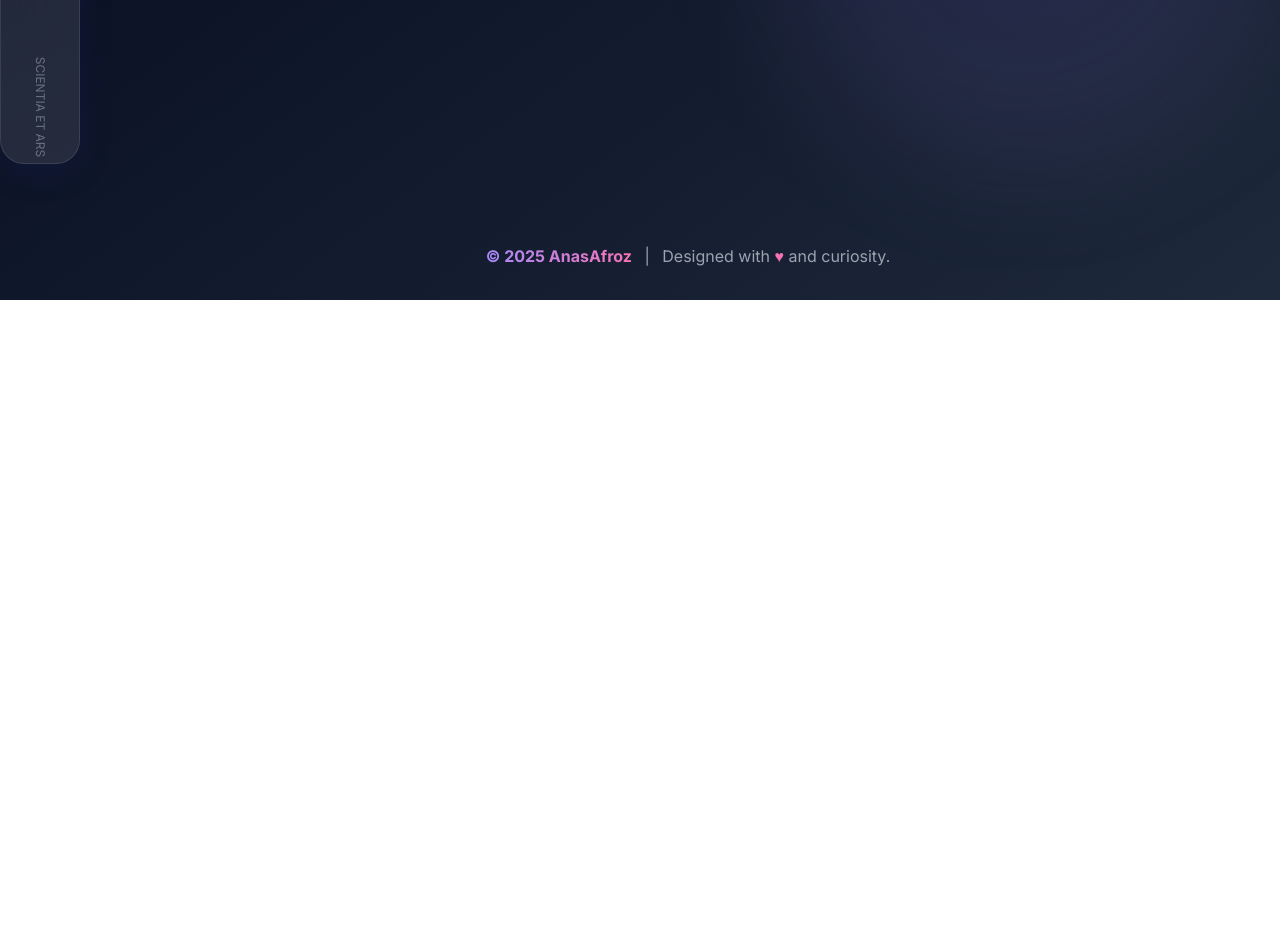
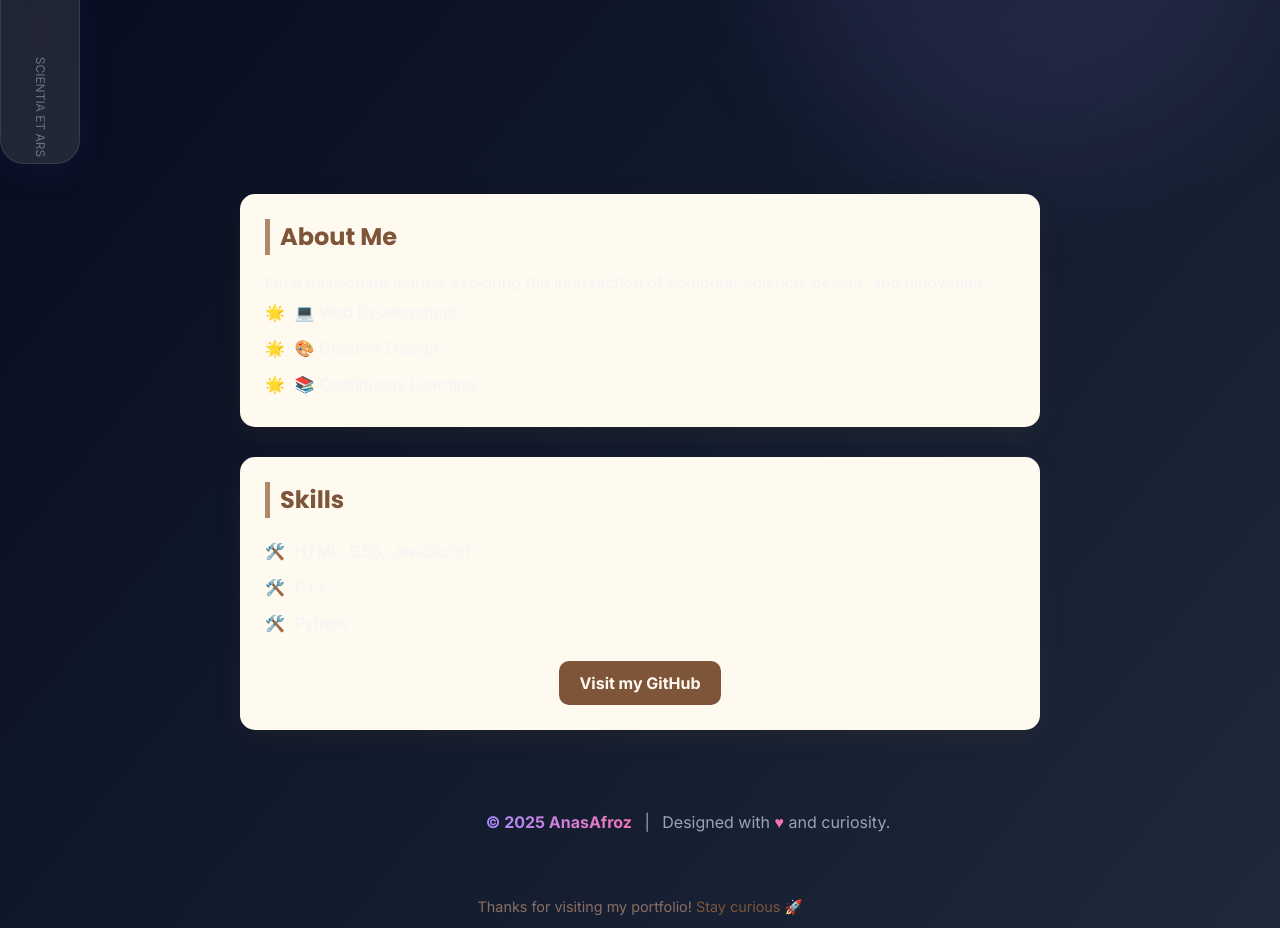
Before and after one commit to AnasAfroz/portfolio, a plain HTML site: page index.html in a window 1280 px wide. Shown: the part 636-1564 px from the top of the page. Before the commit the page ends 936 px from the top, so only its background shows below. Drawn offline with nearby package versions, Linux system fonts and the light colour scheme.

Commit message:
Update index.html

```diff
--- a/index.html
+++ b/index.html
@@ -1,4 +1,3 @@
-
 <!DOCTYPE html>
 <html lang="en" class="scroll-smooth">
 <head>
@@ -6,6 +5,8 @@
   <meta name="viewport" content="width=device-width, initial-scale=1.0">
   <script src="https://cdn.tailwindcss.com"></script>
   <title>Anas Afroz | Developer</title>
+
+  <!-- Tailwind Config -->
   <script>
     tailwind.config = {
       theme: {
@@ -37,7 +38,11 @@
       },
     };
   </script>
+
+  <!-- Google Fonts -->
   <link href="https://fonts.googleapis.com/css2?family=Inter:wght@400;700&family=Poppins:wght@700;900&display=swap" rel="stylesheet">
+
+  <!-- Custom Styles -->
   <style>
     body { font-family: 'Inter', ui-sans-serif, system-ui; }
     h1, h2, h3, .font-display { font-family: 'Poppins', ui-sans-serif, system-ui; }
@@ -49,6 +54,50 @@
       border-radius: 1.5rem;
       border: 1.5px solid rgba(255,255,255,0.18);
     }
+
+    /* Additional Custom CSS */
+    header p {
+      font-size: 1.2em;
+      color: #9e7540;
+    }
+    section.custom {
+      max-width: 800px;
+      margin: 30px auto;
+      background: #fffaf0;
+      padding: 25px;
+      border-radius: 15px;
+      box-shadow: 0 8px 24px rgba(125, 84, 44, 0.1);
+    }
+    section.custom h2 {
+      color: #7f5539;
+      margin-bottom: 15px;
+      font-size: 1.5em;
+      border-left: 5px solid #b08968;
+      padding-left: 10px;
+    }
+    ul { list-style: none; padding-left: 10px; }
+    ul li { padding: 6px 0; }
+    ul li::before { content: "🌟 "; margin-right: 5px; }
+    .skills ul li::before { content: "🛠️ "; }
+    .github-link { text-align: center; margin-top: 20px; }
+    .github-link a {
+      display: inline-block;
+      padding: 10px 20px;
+      background-color: #7f5539;
+      color: #fffaf0;
+      border-radius: 10px;
+      text-decoration: none;
+      font-weight: bold;
+      transition: background-color 0.3s;
+    }
+    .github-link a:hover { background-color: #5c3d2e; }
+    footer.custom {
+      text-align: center;
+      padding: 30px 0 10px;
+      font-size: 0.9em;
+      color: #8d6e63;
+    }
+    footer.custom span { color: #7f5539; }
   </style>
 </head>
 <body class="relative bg-gradient-to-br from-slate-950 via-slate-900 to-slate-800 text-gray-100 font-body min-h-screen overflow-x-hidden">
@@ -101,11 +150,8 @@
       </div>
       <!-- Hero Content -->
       <div class="flex-1 animate-fade-in">
-        <span class="inline-block bg-gradient-to-r from-accent to-accent2 text-transparent bg-clip-text font-semibold tracking-[0.2em] uppercase text-xs mb-4">
-
-        </span>
-        <h1 class="text-5xl md:text-7xl font-black font-display leading-tight mb-4 drop-shadow-[0_2px_16px_rgba(56,189,248,0.15)]">
-          <span class="block text-white">Anas Afroz</span>
+        <h1 class="text-5xl md:text-7xl font-black font-display leading-tight mb-4 text-white">
+          Anas Afroz
         </h1>
         <h2 class="text-2xl md:text-3xl font-display font-light tracking-widest bg-gradient-to-r from-accent2 via-accent3 to-accent bg-clip-text text-transparent mb-6">
           Aspiring Computer Scientist
@@ -125,11 +171,43 @@
     </section>
   </main>
 
+  <!-- Custom About Section -->
+  <section class="custom">
+    <h2>About Me</h2>
+    <p>I'm a passionate learner exploring the intersection of computer science, design, and innovation.</p>
+    <ul>
+      <li>💻 Web Development</li>
+      <li>🎨 Creative Design</li>
+      <li>📚 Continuous Learning</li>
+    </ul>
+  </section>
+
+  <!-- Custom Skills Section -->
+  <section class="custom skills">
+    <h2>Skills</h2>
+    <ul>
+      <li>HTML, CSS, JavaScript</li>
+      <li> C++</li>
+      <li>Python</li>
+    </ul>
+    <div class="github-link">
+      <a href="https://github.com/AnasAfroz">Visit my GitHub</a>
+    </div>
+  </section>
+
   <!-- Footer -->
   <footer class="mt-20 pb-8 text-center text-gray-400 text-base pl-24">
-    <span class="inline-block bg-gradient-to-r from-accent2 to-accent3 text-transparent bg-clip-text font-bold">© 2025 AnasAfroz</span>
+    <span class="inline-block bg-gradient-to-r from-accent2 to-accent3 text-transparent bg-clip-text font-bold">© <span id="year"></span> AnasAfroz</span>
     <span class="mx-2">|</span>
     <span>Designed with <span class="text-accent3">♥</span> and curiosity.</span>
   </footer>
+
+  <!-- Custom Footer -->
+  <footer class="custom">
+    <p>Thanks for visiting my portfolio! <span>Stay curious 🚀</span></p>
+  </footer>
+
+  <script>
+    document.getElementById("year").textContent = new Date().getFullYear();
+  </script>
 </body>
-</html>
```
